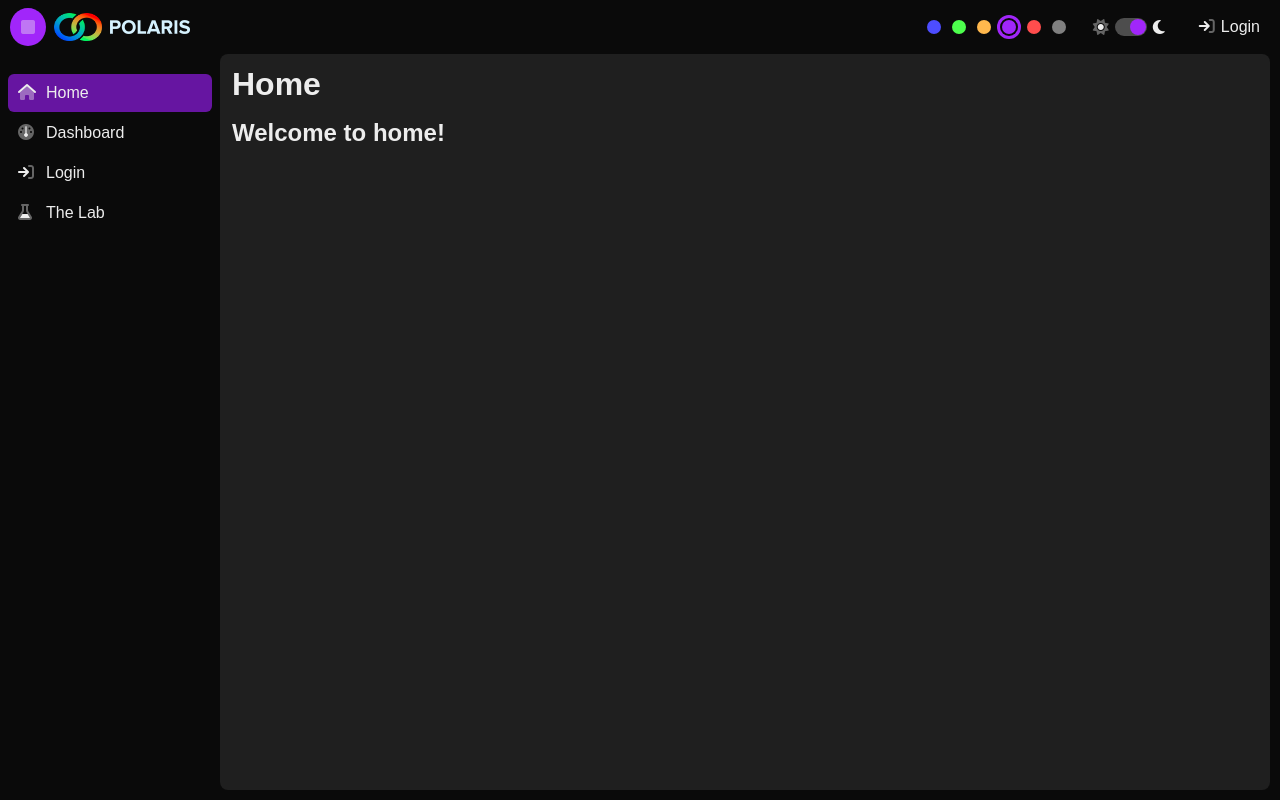
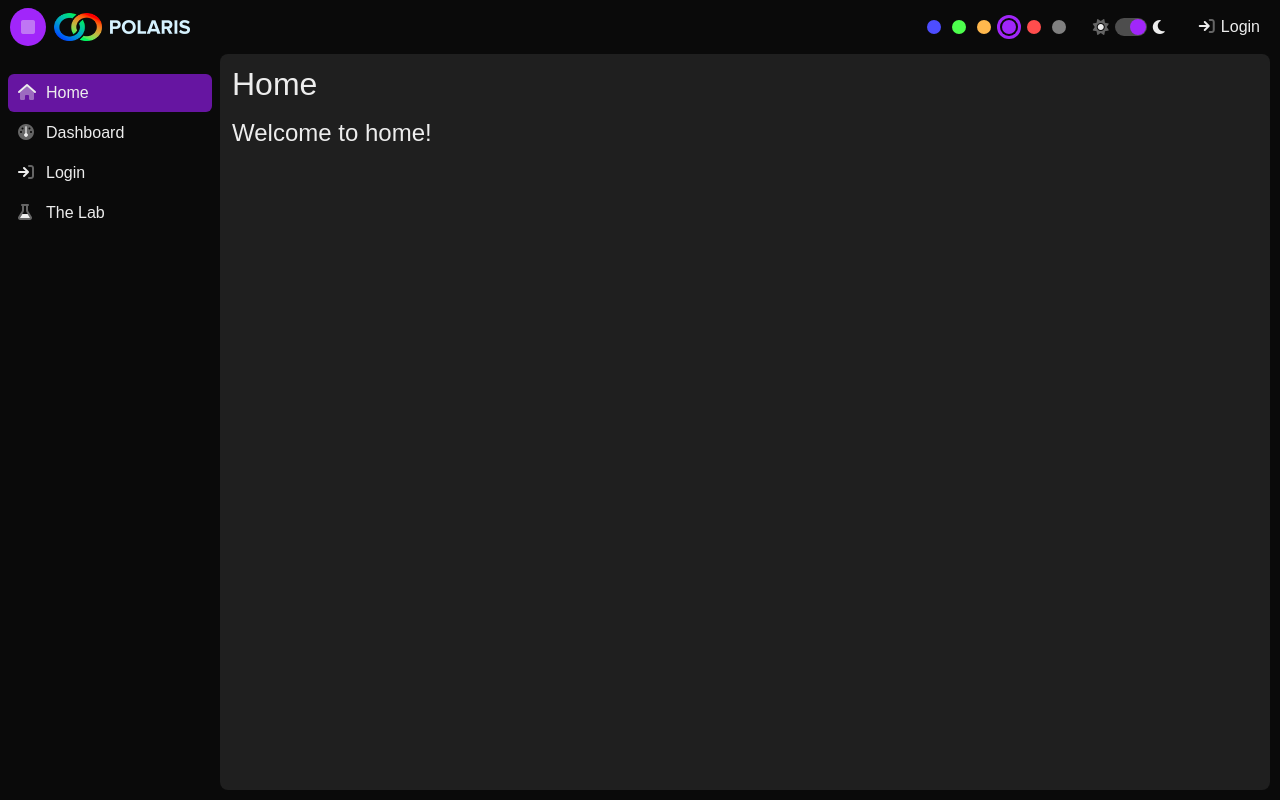
Before and after one commit to neofuture/polaris-nextjs, a Next.js app: page / in a window 1280 px wide. Built offline with nearby package versions, Linux system fonts and the light colour scheme; no server answers.

Commit message:
Update globals.css

```diff
--- a/src/app/globals.css
+++ b/src/app/globals.css
@@ -155,8 +155,10 @@ body {
 
 h1 {
     margin-bottom: 16px;
+    font-weight: 100;
 }
 
 h2 {
     margin-bottom: 16px;
+    font-weight: 100;
 }
```
